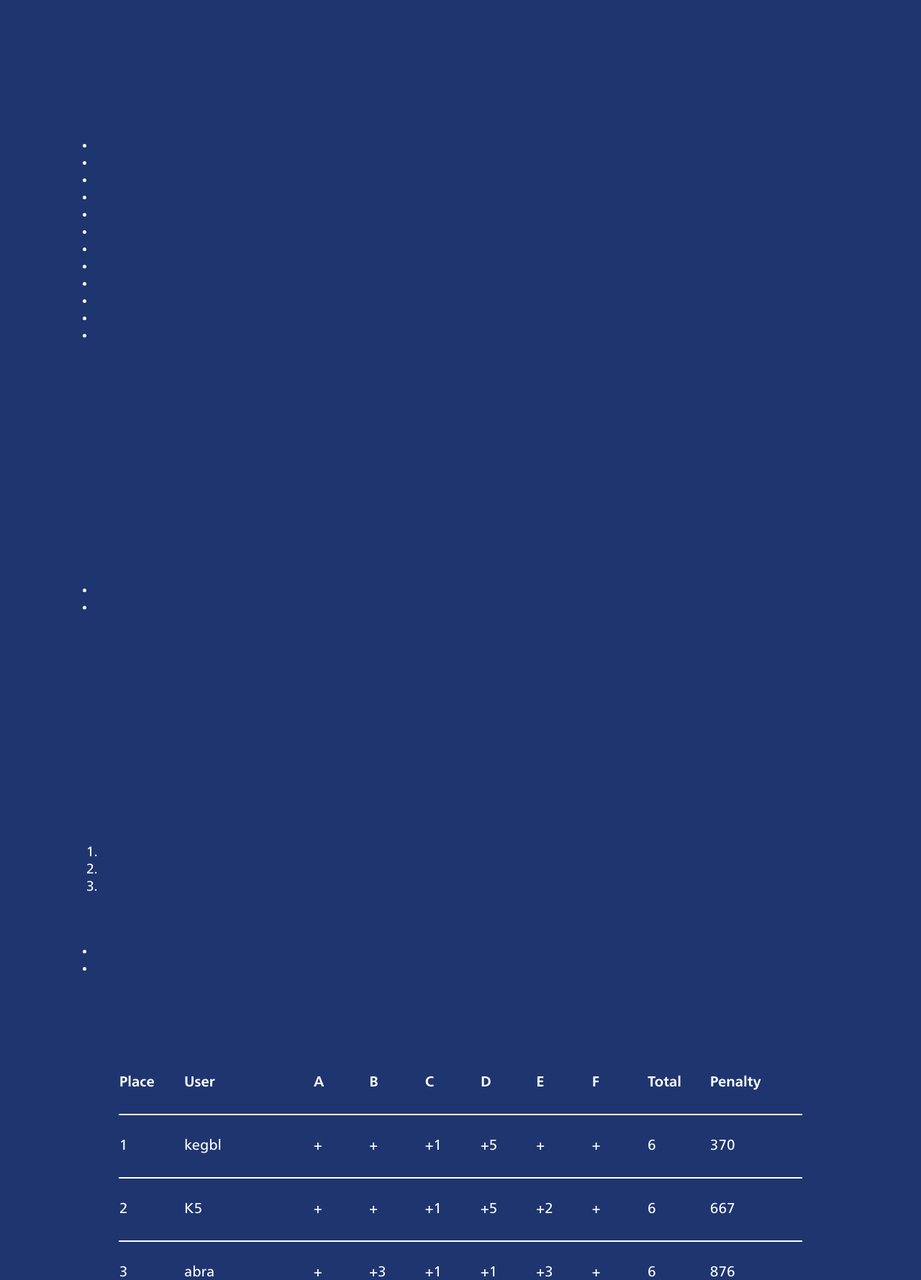
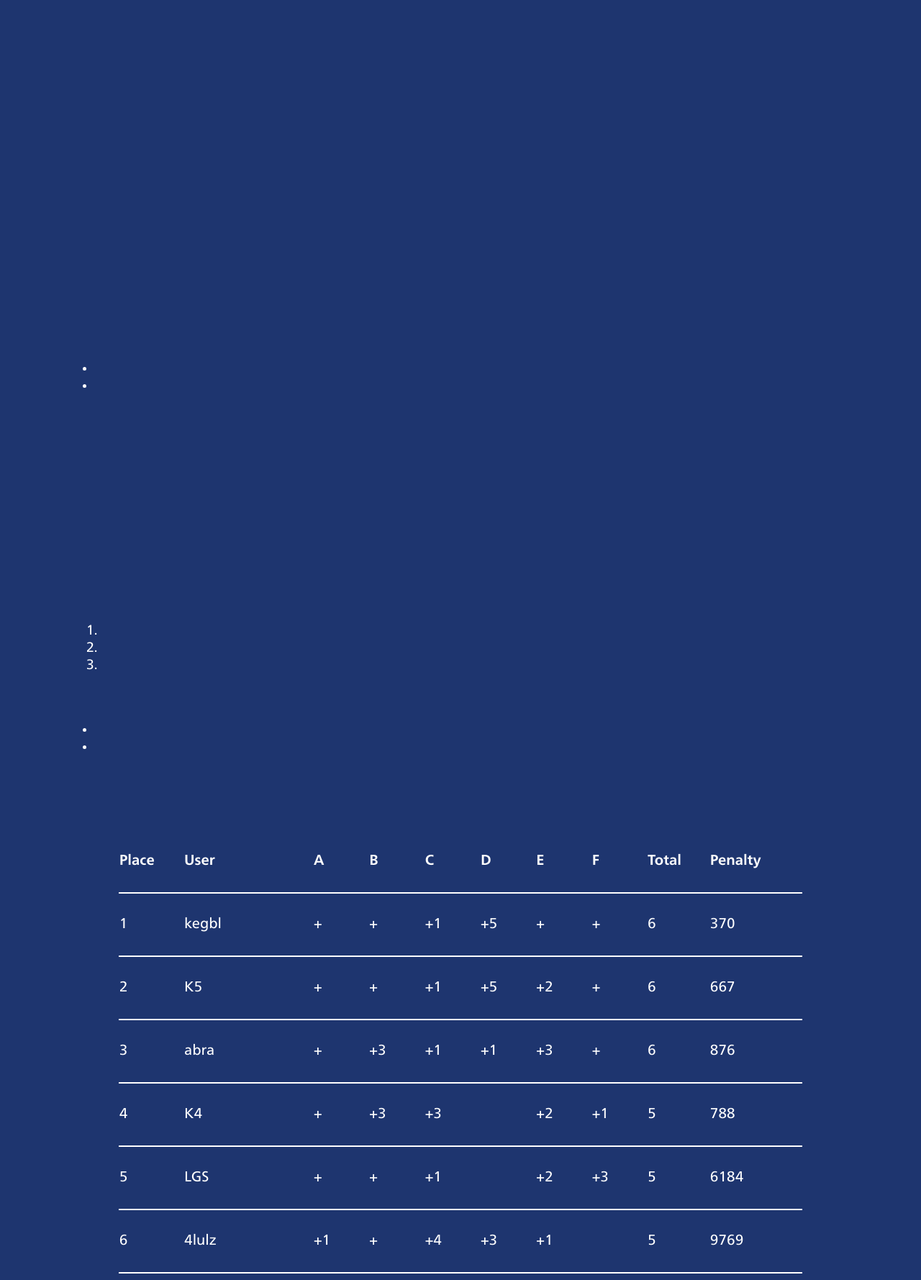
Before and after one commit to tlitvinava/acm-prodigy, a Django app: page /rules in a window 1280 px wide. Shown: the part 159-1938 px from the top of the page at 72% size. Run offline with Django 3.2, Linux system fonts and the light colour scheme; data that the repository does not hold is empty; some libraries are stand-ins or nearby versions.

Commit message:
[locale] Added common block for compilers

```diff
--- a/pyproject.toml
+++ b/pyproject.toml
@@ -1,6 +1,6 @@
 [tool.poetry]
 name = "acm-prodigy"
-version = "1.0.1"
+version = "1.0.2"
 description = "Project for management participants on ICPC-like olympiads"
 authors = ["Vladimir Velikovich <vvelikovich@gmail.com>"]
 license = "CC-BY-NC-SA 4.0"
--- a/templates/main/rules.html
+++ b/templates/main/rules.html
@@ -12,20 +12,7 @@
             <h3 class="title subtitle" >{{ tr.rul_page_titl_hw_and_sw_title }}</h3>
             <h4 class="title subsubtitle">{{ tr.rul_page_titl_hw_and_sw_testsys_title }}</h4>
             <p class="text"> {{ tr.rul_page_titl_hw_and_sw_testsys_descr }}
-            <ul>
-                <li class="text">{{ tr.rul_page_titl_hw_and_sw_testsys_compil_1 }}</li>
-                <li class="text">{{ tr.rul_page_titl_hw_and_sw_testsys_compil_2 }}</li>
-                <li class="text">{{ tr.rul_page_titl_hw_and_sw_testsys_compil_3 }}</li>
-                <li class="text">{{ tr.rul_page_titl_hw_and_sw_testsys_compil_4 }}</li>
-                <li class="text">{{ tr.rul_page_titl_hw_and_sw_testsys_compil_5 }}</li>
-                <li class="text">{{ tr.rul_page_titl_hw_and_sw_testsys_compil_6 }}</li>
-                <li class="text">{{ tr.rul_page_titl_hw_and_sw_testsys_compil_7 }}</li>
-                <li class="text">{{ tr.rul_page_titl_hw_and_sw_testsys_compil_8 }}</li>
-                <li class="text">{{ tr.rul_page_titl_hw_and_sw_testsys_compil_9 }}</li>
-                <li class="text">{{ tr.rul_page_titl_hw_and_sw_testsys_compil_10 }}</li>
-                <li class="text">{{ tr.rul_page_titl_hw_and_sw_testsys_compil_11 }}</li>
-                <li class="text">{{ tr.rul_page_titl_hw_and_sw_testsys_compil_12 }}</li>
-            </ul>
+            {{ tr.rul_page_titl_hw_and_sw_testsys_compil|safe }}
             </p>
             <h4 class="title subsubtitle">{{ tr.rul_page_titl_hw_and_sw_work_places_title }}</h4>
             <p class="text">{{ tr.rul_page_titl_hw_and_sw_work_places_descr }}</p>
```
